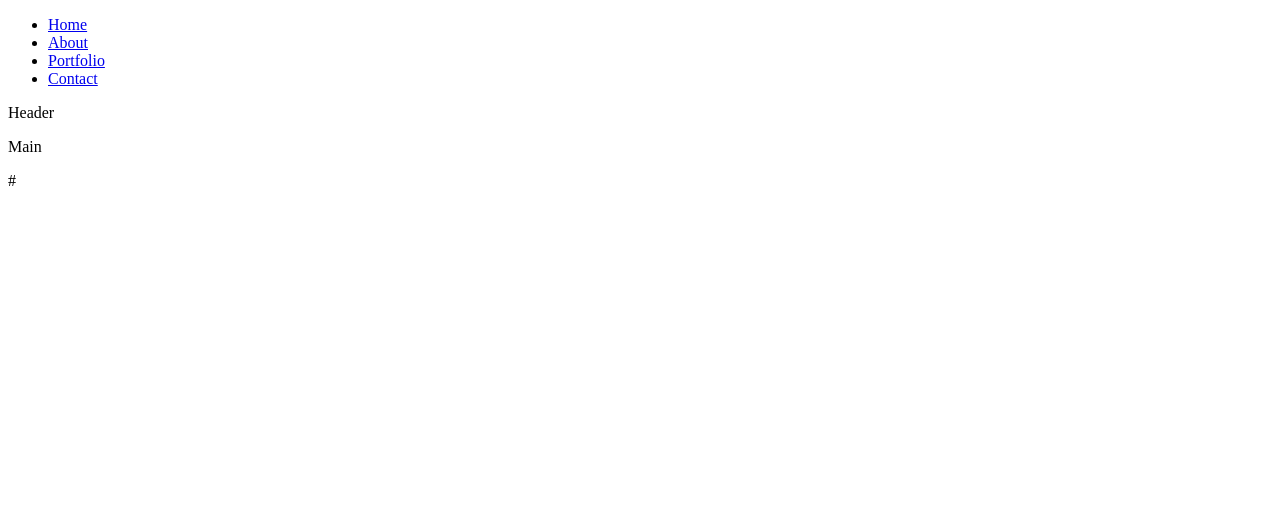
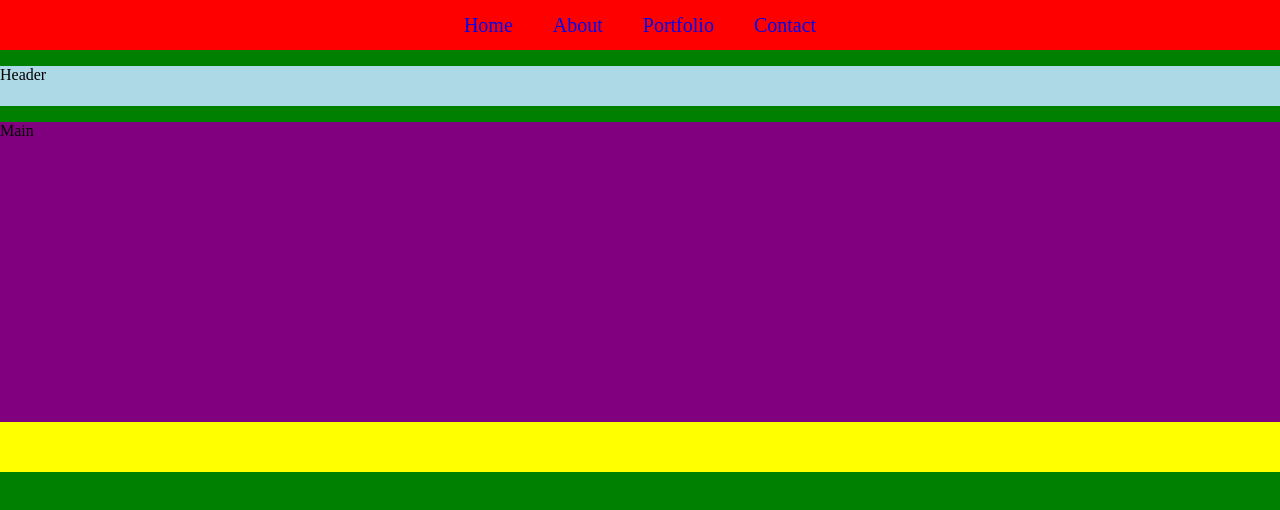
Before and after one commit to parasyte/dandelion, a plain HTML site: page index.html in a window 1280 px wide. Drawn offline with Linux system fonts and the light colour scheme; files that its build step writes are made by us from their sources.

Commit message:
Flexbox
initial flexbox experimentation, only the nav, ignore colors and layout.

```diff
--- a/index.html
+++ b/index.html
@@ -4,19 +4,19 @@
 <head>
     <meta charset="utf-8">
     <title>to be determined</title>
-    <link rel="stylesheet" href="stylesheet/main.css">
+    <link rel="stylesheet" type="text/css" href="style/style.css">
 </head>
 
+<body class="body-wrapper">
+    <div class="body">
         <nav class="nav-wrapper">
-    <ul>
-        <li><a href="#">Home</a></li>
-        <li><a href="#">About</a></li>
-        <li><a href="#">Portfolio</a></li>
-        <li><a href="#">Contact</a></li>
-    </ul>
+            <a href="#">Home</a>
+            <a href="#">About</a>
+            <a href="#">Portfolio</a>
+            <a href="#">Contact</a>
+
         </nav>
 
-<body class="body-wrapper">
         <header class="header-wrapper">
             <p>Header</p>
         </header>
@@ -24,8 +24,9 @@
         <main class="main-wrapper">
             <p>Main</p>
         </main>
+    </div>
+
     <footer class="footer-wrapper">
-        <p class="copyright">#</p>
     </footer>
 
 </body>
--- /dev/null
+++ b/stylesheet/style.css
@@ -0,0 +1,48 @@
+html {
+    margin: 0;
+    height: 100%;
+}
+
+html a {
+    text-decoration: none;
+}
+
+.body-wrapper {
+    background: green;
+    margin: 0;
+}
+
+.body {
+
+}
+
+.nav-wrapper {
+    background: red;
+    height: 50px;
+    display: flex;
+    justify-content: center;
+    align-items: center;
+    flex: 1;
+}
+
+.nav-wrapper a {
+    margin: 0, auto;
+    padding: 1em;
+    font-size: 20px;
+    font-weight: 100;
+}
+
+.header-wrapper {
+    background: lightblue;
+    height: 40px;
+}
+
+.main-wrapper {
+    background: purple;
+    height: 300px;
+}
+
+.footer-wrapper {
+    background: yellow;
+    height: 50px;
+}
```
Also changed, not shown: stylesheet/main.css (deleted). Lines whose indentation alone changed are shown as unchanged.
